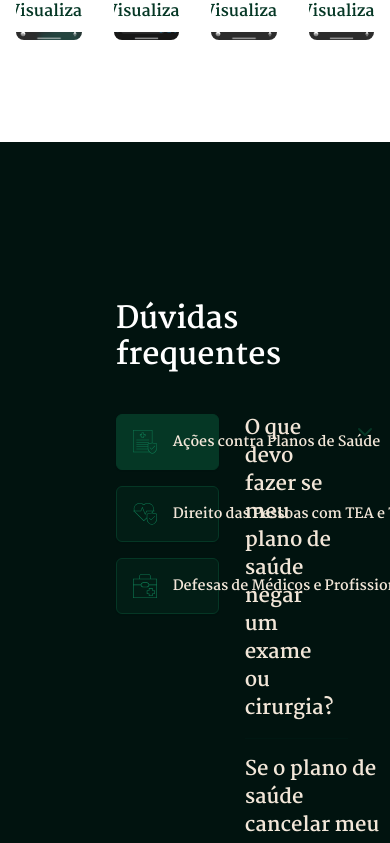
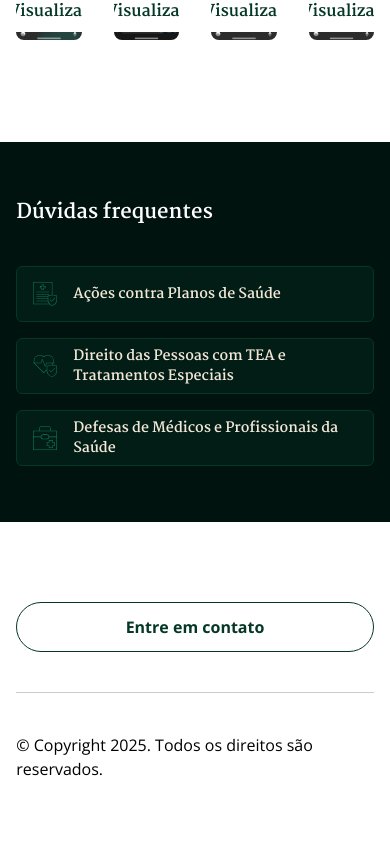
Before and after one commit to artgustavobarros/gabriela-correia, a Next.js app: page / in a window 390 px wide. Shown: the part 3197-4040 px from the top of the page. After the commit the page ends 4018 px from the top, so only its background shows below. Built offline with nearby package versions, Linux system fonts and the light colour scheme.

Commit message:
add faq menu mobile

```diff
--- /dev/null
+++ b/src/components/sections/faq/faq-menu/faq-dialog.tsx
@@ -0,0 +1,68 @@
+import {
+  Dialog,
+  DialogClose,
+  DialogContent,
+  DialogDescription,
+  DialogHeader,
+  DialogTitle,
+} from "@/components/ui/dialog";
+import { X } from "lucide-react";
+import Image from "next/image";
+
+interface FAQDialogProps {
+  header: {
+    text: string;
+    icon: string;
+  };
+  isDialogOpen: boolean;
+  handleDialog: () => void;
+  faq: {
+    question: string;
+    answer: string;
+  }[];
+}
+
+export function FAQDialog({
+  header,
+  isDialogOpen,
+  handleDialog,
+  faq,
+}: FAQDialogProps) {
+  return (
+    <Dialog open={isDialogOpen}>
+      <DialogContent
+        className="bg-brand-950 h-screen p-0 max-w-full border-0 rounded-none sm:max-w-full"
+        hideCloseButton
+      >
+        <DialogHeader className="sr-only">
+          <DialogTitle>{header.text}</DialogTitle>
+          <DialogDescription>{header.text}</DialogDescription>
+        </DialogHeader>
+        <header className="bg-brand-500 py-4 px-6 flex justify-between items-center max-h-20">
+          <div className="flex items-center gap-2 flex-1">
+            <Image src={header.icon} alt={header.text} width={24} height={24} />
+            <p className="font-martel font-bold text-sm text-white-50">
+              {header.text}
+            </p>
+          </div>
+          <DialogClose
+            className="size-6 text-white cursor-pointer hover:text-brand-950 duration-500 transition-all ease-in-out"
+            onClick={handleDialog}
+          >
+            <X />
+          </DialogClose>
+        </header>
+        <ul className="py-8 px-6 flex gap-6 flex-col overflow-scroll">
+          {faq.map((item) => (
+            <li key={item.question} className="flex flex-col gap-2">
+              <h4 className="text-brand-300 font-martel font-bold">
+                {item.question}
+              </h4>
+              <p className="text-neutral-200 text-sm">{item.answer}</p>
+            </li>
+          ))}
+        </ul>
+      </DialogContent>
+    </Dialog>
+  );
+}
--- /dev/null
+++ b/src/components/sections/faq/faq-menu/faq-menu-desktop.tsx
@@ -0,0 +1,68 @@
+"use client";
+import {
+  Accordion,
+  AccordionContent,
+  AccordionItem,
+  AccordionTrigger,
+} from "@/components/ui/accordion";
+import { Button } from "@/components/ui/button";
+import { FAQ_QUESTIONS, FAQ_THEMES } from "@/constants/faq";
+import { cn } from "@/lib/utils";
+import Image from "next/image";
+import { useState } from "react";
+
+export function FAQMenuDesktop() {
+  const [selectedFaq, setSelectedFaq] =
+    useState<keyof typeof FAQ_QUESTIONS>("acoes");
+
+  function changeFaqList(value: keyof typeof FAQ_QUESTIONS) {
+    setSelectedFaq(value);
+  }
+
+  return (
+    <div className="grid-cols-10 hidden lg:grid">
+      <ul className="flex flex-col gap-4 col-span-4">
+        {FAQ_THEMES.map((item) => (
+          <li key={item.text}>
+            <Button
+              className={cn(
+                "flex gap-4 font-martel text-sm rounded-md text-white-50 border border-brand-500 p-4 items-center h-14 cursor-pointer w-full justify-start hover:bg-brand-500 duration-500 ease-in-out",
+                selectedFaq === item.slug ? "bg-brand-500" : "bg-brand-800"
+              )}
+              onClick={() => changeFaqList(item.slug)}
+            >
+              <Image src={item.icon} alt={item.text} width={24} height={24} />
+              <span>{item.text}</span>
+            </Button>
+          </li>
+        ))}
+      </ul>
+      <div className="col-start-6 col-span-4">
+        <Accordion type="single" collapsible>
+          {FAQ_QUESTIONS[selectedFaq].map((item, index) => {
+            const isFirst = index === 0;
+            return (
+              <AccordionItem
+                key={item.question}
+                value={item.question}
+                className="border-brand-900"
+              >
+                <AccordionTrigger
+                  className={cn(
+                    "data-[state=open]:text-brand-300 data-[state=open]:font-bold font-martel text-xl hover:no-underline text-white-50 hover:text-brand-300 [&>svg]:text-brand-500 [&>svg]:size-8 [&[data-state=open]>svg]:text-white [&[data-state=open]>svg]:bg-brand-500 [&[data-state=open]>svg]:rounded-full [&>svg]:p-1",
+                    isFirst ? "pt-0" : ""
+                  )}
+                >
+                  {item.question}
+                </AccordionTrigger>
+                <AccordionContent className="text-neutral-200 text-base">
+                  {item.answer}
+                </AccordionContent>
+              </AccordionItem>
+            );
+          })}
+        </Accordion>
+      </div>
+    </div>
+  );
+}
--- /dev/null
+++ b/src/components/sections/faq/faq-menu/faq-menu-mobile.tsx
@@ -0,0 +1,57 @@
+"use client";
+import { Button } from "@/components/ui/button";
+import { FAQ_QUESTIONS, FAQ_THEMES } from "@/constants/faq";
+import { cn } from "@/lib/utils";
+import Image from "next/image";
+import { FAQDialog } from "./faq-dialog";
+import { useEffect, useState } from "react";
+import { Conditional } from "@/components/conditional";
+import { useScreen } from "@/hooks/use-screen";
+
+export function FAQMenuMobile() {
+  const [selectedFaq, setSelectedFaq] = useState<
+    keyof typeof FAQ_QUESTIONS | null
+  >(null);
+  const [isDialogOpen, setIsDialogOpen] = useState(false);
+  const { isTablet } = useScreen();
+
+  function handleSelectFaqList(slug: keyof typeof FAQ_QUESTIONS) {
+    setSelectedFaq(slug);
+    setIsDialogOpen(true);
+  }
+
+  useEffect(() => {
+    if (isTablet) setIsDialogOpen(false);
+  }, [isTablet]);
+
+  return (
+    <>
+      <div className="block md:hidden">
+        <ul className="flex flex-col gap-4">
+          {FAQ_THEMES.map((item) => (
+            <li key={item.text} className="w-full">
+              <Button
+                className={cn(
+                  "flex gap-4 font-martel text-sm rounded-md text-white-50 border border-brand-500 items-center h-14 cursor-pointer w-full justify-start text-left hover:bg-brand-500 duration-500 ease-in-out max-w-full whitespace-normal",
+                  selectedFaq === item.slug ? "bg-brand-500" : "bg-brand-800"
+                )}
+                onClick={() => handleSelectFaqList(item.slug)}
+              >
+                <Image src={item.icon} alt={item.text} width={24} height={24} />
+                <p className="">{item.text}</p>
+              </Button>
+            </li>
+          ))}
+        </ul>
+      </div>
+      <Conditional condition={selectedFaq !== null}>
+        <FAQDialog
+          header={FAQ_THEMES.filter((item) => item.slug === selectedFaq)[0]}
+          isDialogOpen={isDialogOpen}
+          handleDialog={() => setIsDialogOpen(false)}
+          faq={FAQ_QUESTIONS[selectedFaq!]}
+        />
+      </Conditional>
+    </>
+  );
+}
--- a/src/components/sections/faq/faq.tsx
+++ b/src/components/sections/faq/faq.tsx
@@ -1,15 +1,19 @@
 import { Container } from "../../layout/container";
-import { FAQMenu } from "./faq-menu";
+import { FAQMenuDesktop } from "./faq-menu/faq-menu-desktop";
+import { FAQMenuMobile } from "./faq-menu/faq-menu-mobile";
 
 export function FAQ() {
   return (
     <section className="bg-brand-950 text-white" id="faq">
-      <Container grid className="py-40 gap-10">
-        <header className="col-start-2 col-span-full">
-          <h2 className="font-martel font-bold text-3xl">Dúvidas frequentes</h2>
+      <Container grid className="py-14 lg:py-40 gap-10">
+        <header className="lg:col-start-2 col-span-full">
+          <h2 className="font-martel font-bold text-xl lg:text-3xl">
+            Dúvidas frequentes
+          </h2>
         </header>
-        <div className="col-start-2 col-span-full">
-          <FAQMenu />
+        <div className="lg:col-start-2 col-span-full">
+          <FAQMenuMobile />
+          <FAQMenuDesktop />
         </div>
       </Container>
     </section>
--- a/src/components/ui/accordion.tsx
+++ b/src/components/ui/accordion.tsx
@@ -5,6 +5,12 @@ import * as AccordionPrimitive from "@radix-ui/react-accordion";
 import { ChevronDownIcon } from "lucide-react";
 
 import { cn } from "@/lib/utils";
+import { Conditional } from "../conditional";
+
+interface AccordionTriggerProps
+  extends React.ComponentProps<typeof AccordionPrimitive.Trigger> {
+  hideChevron?: boolean;
+}
 
 function Accordion({
   ...props
@@ -28,8 +34,9 @@ function AccordionItem({
 function AccordionTrigger({
   className,
   children,
+  hideChevron = false,
   ...props
-}: React.ComponentProps<typeof AccordionPrimitive.Trigger>) {
+}: AccordionTriggerProps) {
   return (
     <AccordionPrimitive.Header className="flex">
       <AccordionPrimitive.Trigger
@@ -41,7 +48,9 @@ function AccordionTrigger({
         {...props}
       >
         {children}
-        <ChevronDownIcon className="text-muted-foreground pointer-events-none size-4 shrink-0 translate-y-0.5 transition-transform duration-200" />
+        <Conditional condition={!hideChevron}>
+          <ChevronDownIcon className="text-muted-foreground pointer-events-none size-4 shrink-0 translate-y-0.5 transition-transform duration-200" />
+        </Conditional>
       </AccordionPrimitive.Trigger>
     </AccordionPrimitive.Header>
   );
--- a/src/components/sections/faq/faq-menu.tsx
+++ b/src/constants/faq.ts
@@ -1,16 +1,4 @@
-"use client";
-import {
-  Accordion,
-  AccordionContent,
-  AccordionItem,
-  AccordionTrigger,
-} from "@/components/ui/accordion";
-import { Button } from "@/components/ui/button";
-import { cn } from "@/lib/utils";
-import Image from "next/image";
-import { useState } from "react";
-
-const FAQ_THEMES = [
+export const FAQ_THEMES = [
   {
     text: "Ações contra Planos de Saúde",
     icon: "/services/icons/icon-1.svg",
@@ -28,7 +16,7 @@ const FAQ_THEMES = [
   },
 ] as const;
 
-const ACCORDION_MAP = {
+export const FAQ_QUESTIONS = {
   acoes: [
     {
       question:
@@ -107,59 +95,3 @@ const ACCORDION_MAP = {
     },
   ],
 };
-
-export function FAQMenu() {
-  const [selectedFaq, setSelectedFaq] =
-    useState<keyof typeof ACCORDION_MAP>("acoes");
-
-  function changeFaqList(value: keyof typeof ACCORDION_MAP) {
-    setSelectedFaq(value);
-  }
-
-  return (
-    <div className="grid grid-cols-10">
-      <ul className="flex flex-col gap-4 col-span-4">
-        {FAQ_THEMES.map((item) => (
-          <li key={item.text}>
-            <Button
-              className={cn(
-                "flex gap-4 font-martel text-sm rounded-md text-white-50 border border-brand-500 p-4 items-center h-14 cursor-pointer w-full justify-start hover:bg-brand-500 duration-500 ease-in-out",
-                selectedFaq === item.slug ? "bg-brand-500" : "bg-brand-800"
-              )}
-              onClick={() => changeFaqList(item.slug)}
-            >
-              <Image src={item.icon} alt={item.text} width={24} height={24} />
-              <span>{item.text}</span>
-            </Button>
-          </li>
-        ))}
-      </ul>
-      <div className="col-start-6 col-span-4">
-        <Accordion type="single" collapsible>
-          {ACCORDION_MAP[selectedFaq].map((item, index) => {
-            const isFirst = index === 0;
-            return (
-              <AccordionItem
-                key={item.question}
-                value={item.question}
-                className="border-brand-900"
-              >
-                <AccordionTrigger
-                  className={cn(
-                    "data-[state=open]:text-brand-300 data-[state=open]:font-bold font-martel text-xl hover:no-underline text-white-50 hover:text-brand-300 [&>svg]:text-brand-500 [&>svg]:size-8 [&[data-state=open]>svg]:text-white [&[data-state=open]>svg]:bg-brand-500 [&[data-state=open]>svg]:rounded-full [&>svg]:p-1",
-                    isFirst ? "pt-0" : ""
-                  )}
-                >
-                  {item.question}
-                </AccordionTrigger>
-                <AccordionContent className="text-neutral-200 text-base">
-                  {item.answer}
-                </AccordionContent>
-              </AccordionItem>
-            );
-          })}
-        </Accordion>
-      </div>
-    </div>
-  );
-}
```
